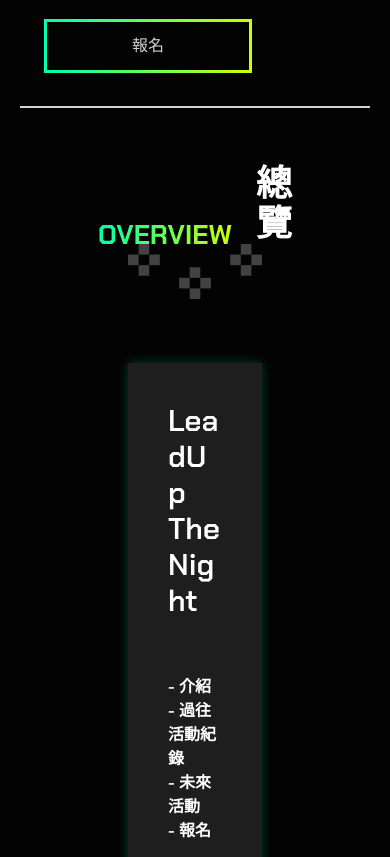
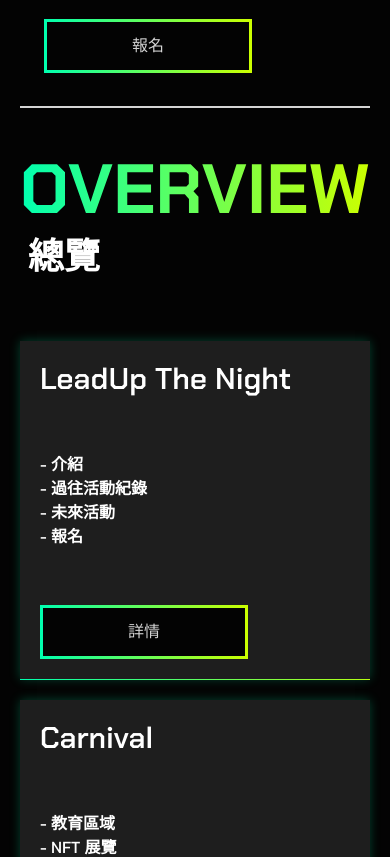
Before and after one commit to sa556693828/BuilderHouse, a Next.js app: page / in a window 390 px wide. Shown: the part 720-1577 px from the top of the page. Built offline with nearby package versions, Linux system fonts and the light colour scheme.

Commit message:
OverView RWD

```diff
--- a/src/components/OverView/Card.tsx
+++ b/src/components/OverView/Card.tsx
@@ -11,7 +11,7 @@ import LinearButton from "../LinearButton/LinearButton";
 export default function ViewCard(props: { title: string; content: string }) {
   return (
     <div className="h-full bg-gradient-to-r from-greenF to-greenT pb-[1px] transition-all">
-      <div className="flex flex-col gap-14 p-10 w-full shadow-greenLi h-full bg-[#1E1E1E]">
+      <div className="flex h-full w-full flex-col gap-14 bg-[#1E1E1E] p-5 shadow-greenLi xl:p-10">
         <div className="text-3xl">{props.title}</div>
         <div className="flex-1 whitespace-pre-wrap">{props.content}</div>
         <div className="">
--- a/src/components/OverView/OverView.tsx
+++ b/src/components/OverView/OverView.tsx
@@ -12,7 +12,7 @@ export default function OverView() {
       id="OverView"
       style={{ pic: style.src, w: "200" }}
     >
-      <div className="grid grid-cols-1 lg:grid-cols-3 justify-around gap-5">
+      <div className="grid w-full grid-cols-1 gap-5 lg:grid-cols-3">
         <ViewCard
           title="LeadUp The Night"
           content={`- 介紹\n- 過往活動紀錄\n- 未來活動\n- 報名`}
--- a/src/components/Section/Section.tsx
+++ b/src/components/Section/Section.tsx
@@ -9,24 +9,27 @@ export default function Section(props: {
 }) {
   return (
     <div
-      className="flex h-full flex-col items-center py-10 gap-16 w-full px-32"
+      className="flex h-full w-full flex-col items-center gap-16 px-5 py-10 transition-all duration-300 lg:px-32"
       id={props.id}
     >
-      <div className="flex w-full flex-col items-start justify-center lg:flex-row lg:items-end lg:justify-between">
-        <div className="flex items-end justify-center">
+      <div className="flex w-full flex-row justify-start lg:items-end lg:justify-between">
+        <div className="flex flex-col gap-6 lg:flex-row lg:items-end lg:justify-center lg:gap-0">
           <img
             src={props.title?.pic}
             alt=""
             width={props.title?.w}
             height="100"
           />
-          <div className="text-4xl font-extrabold pl-6">{props.subTitle}</div>
+          <div className="pl-2 text-4xl font-extrabold lg:pl-6">
+            {props.subTitle}
+          </div>
         </div>
         <img
           src={props.style?.pic}
           alt=""
           width={props.style?.w}
           height="100"
+          className="hidden lg:block"
         />
       </div>
       {props.children}
```
